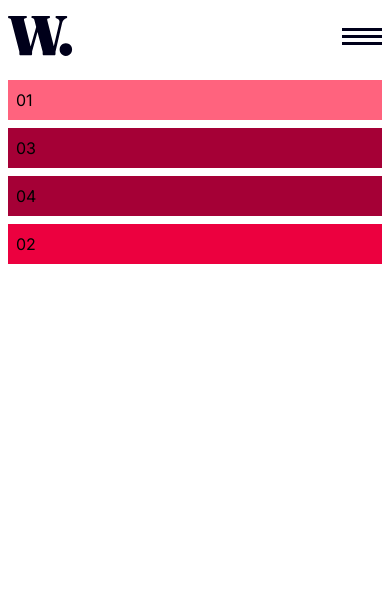
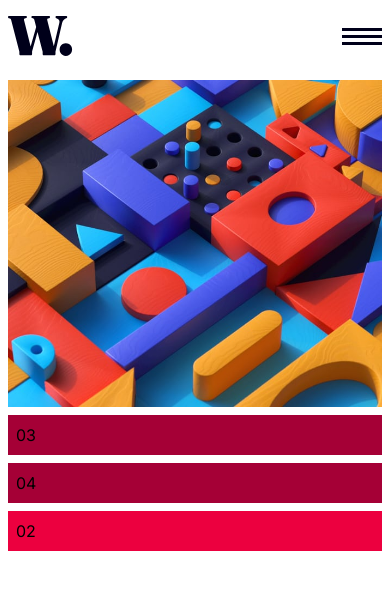
Before and after one commit to akshay-ken/rookie-project-08, a React (Vite) app: page / in a window 390 px wide. Shown: the top 590 px of the page. Built offline with nearby package versions, Linux system fonts and the light colour scheme.

Commit message:
style: show image depending on mobile or desktop view

```diff
--- a/src/components/ContentSection.jsx
+++ b/src/components/ContentSection.jsx
@@ -4,7 +4,12 @@ export function ContentSection() {
   return (
     <section className="mt-6 md:mt-12">
       <div class="flex flex-col md:grid md:grid-cols-3 md:grid-rows-2 gap-2">
-        <div class="bg-rose-400 p-2 col-span-2  order-1 md:order-1">01</div>
+        {/* image section */}
+        <div class="col-span-2  order-1 md:order-1">
+          <img src={imgMobile} className="md:hidden" alt="" />
+          <img src={imgDesktop} className="hidden md:block" alt="" />
+        </div>
+        {/* New section */}
         <div class="bg-rose-600 p-2 row-span-2  order-4 md:order-2">02</div>
         <div class="bg-rose-800 p-2  order-2 md:order-3">03</div>
         <div class="bg-rose-800 p-2   order-3 md:order-4">04</div>
```
